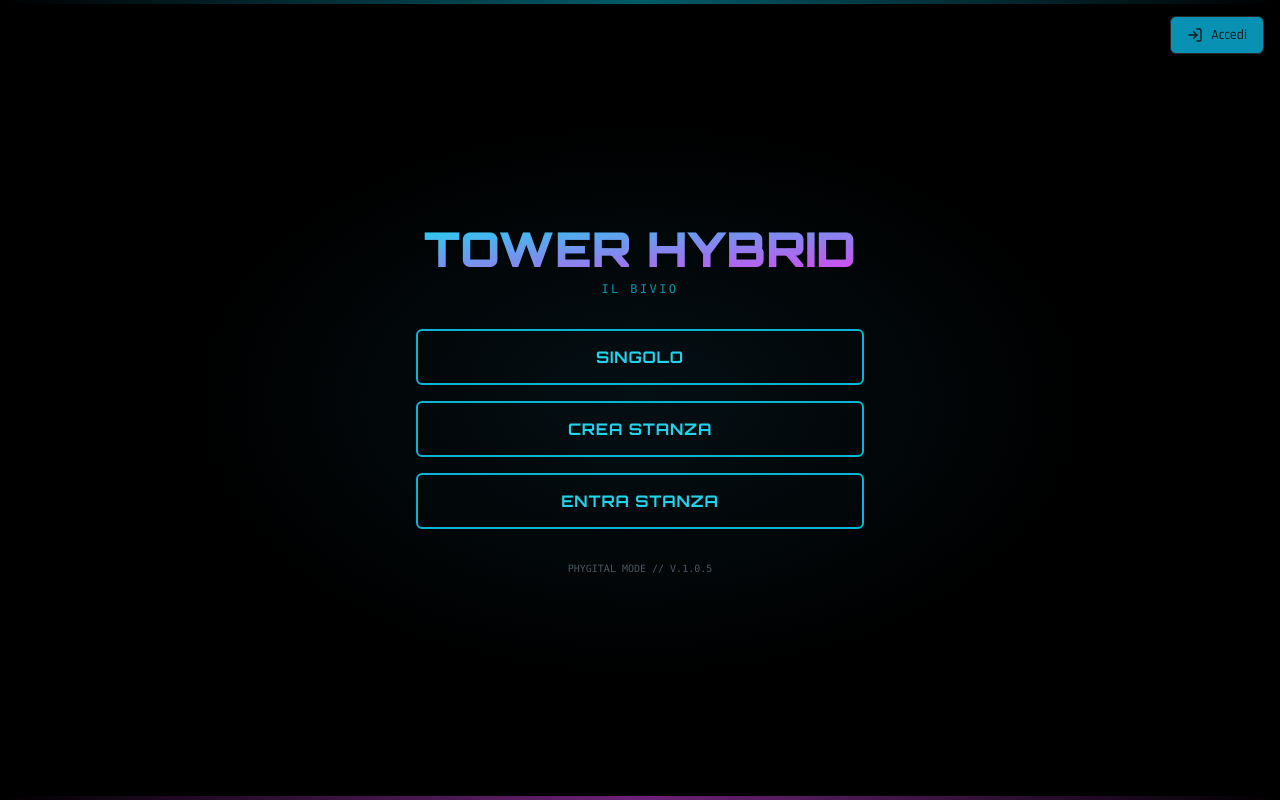
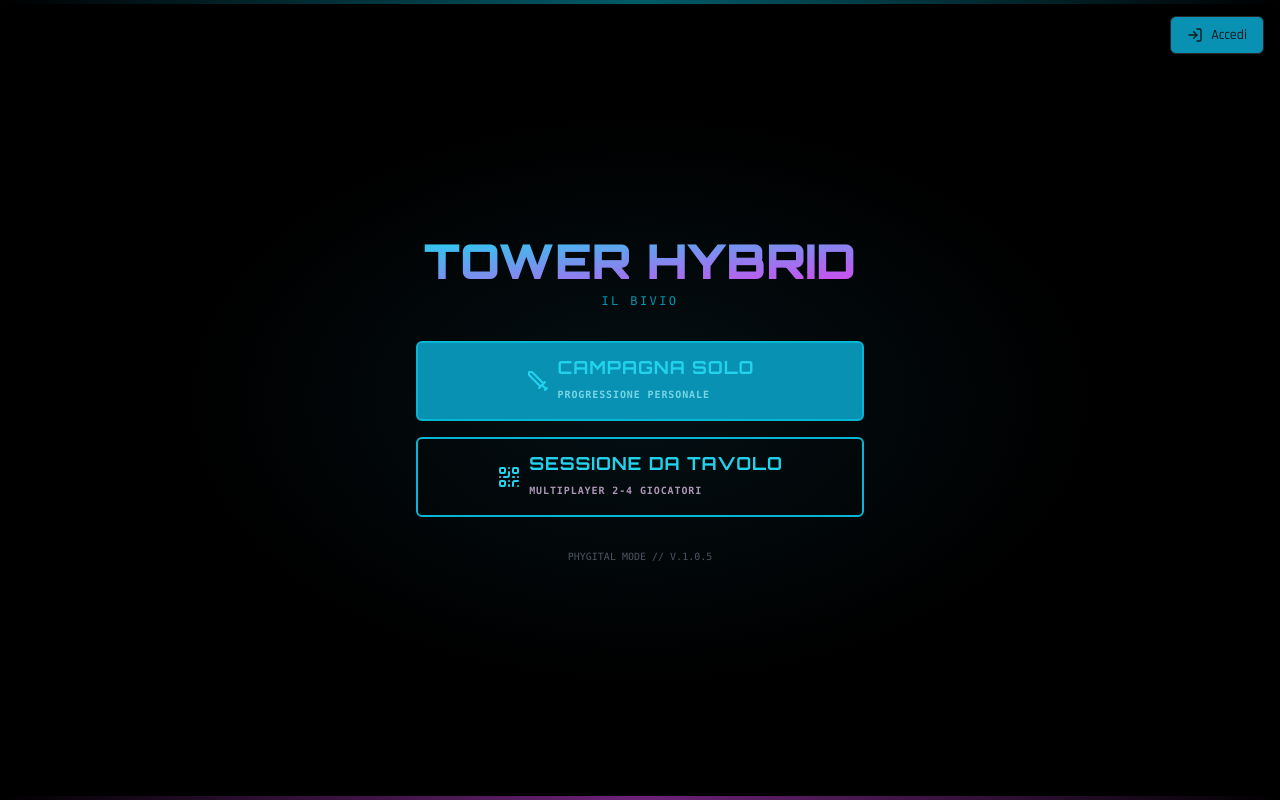
Before and after one commit to LafraFrost/tower-hybrid-game, a React app: page / in a window 1280 px wide. Built offline with nearby package versions, Linux system fonts and the light colour scheme; the HTML template or start-up script is replaced by a standard one.

Commit message:
UI: restore original Landing page design with CAMPAGNA SOLO and SESSIONE DA TAVOLO buttons

```diff
--- a/src/pages/Landing.tsx
+++ b/src/pages/Landing.tsx
@@ -1,7 +1,7 @@
 import { NeonButton } from "@/components/NeonButton";
 import { useLocation } from "wouter";
 import { motion } from "framer-motion";
-import { LogIn, LogOut, Shield, User } from "lucide-react";
+import { LogIn, LogOut, Shield, Sword, QrCode } from "lucide-react";
 import { useCustomAuth } from "@/hooks/use-custom-auth-supabase";
 import { Button } from "@/components/ui/button";
 
@@ -81,29 +81,28 @@ export default function Landing() {
         <div className="space-y-4">
           <NeonButton
             size="lg"
-            className="w-full"
+            className="w-full h-20 text-lg gap-3 bg-cyan-600 hover:bg-cyan-500"
             onClick={() => setLocation("/hero-selection")}
-            data-testid="button-single"
+            data-testid="button-solo"
           >
-            SINGOLO
+            <Sword className="w-6 h-6" />
+            <div className="flex flex-col items-start">
+              <span className="font-display font-bold">CAMPAGNA SOLO</span>
+              <span className="text-[10px] text-cyan-200/70 font-mono">Progressione personale</span>
+            </div>
           </NeonButton>
 
           <NeonButton
             size="lg"
-            className="w-full"
-            onClick={() => setLocation("/tactical")}
-            data-testid="button-create-room"
+            className="w-full h-20 text-lg gap-3"
+            onClick={() => setLocation("/mode")}
+            data-testid="button-tabletop"
           >
-            CREA STANZA
-          </NeonButton>
-
-          <NeonButton
-            size="lg"
-            className="w-full"
-            onClick={() => setLocation("/mode")}
-            data-testid="button-join-room"
-          >
-            ENTRA STANZA
+            <QrCode className="w-6 h-6" />
+            <div className="flex flex-col items-start">
+              <span className="font-display font-bold">SESSIONE DA TAVOLO</span>
+              <span className="text-[10px] text-fuchsia-200/70 font-mono">Multiplayer 2-4 giocatori</span>
+            </div>
           </NeonButton>
         </div>
 
```
